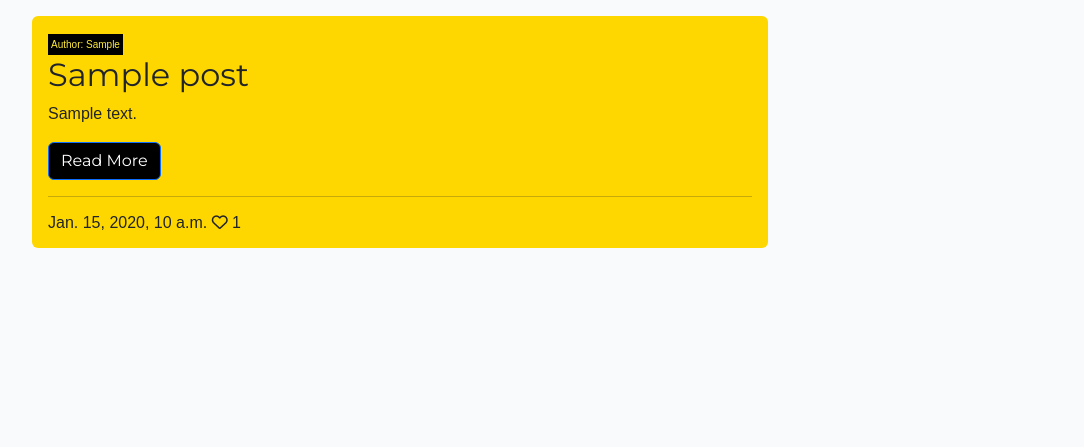
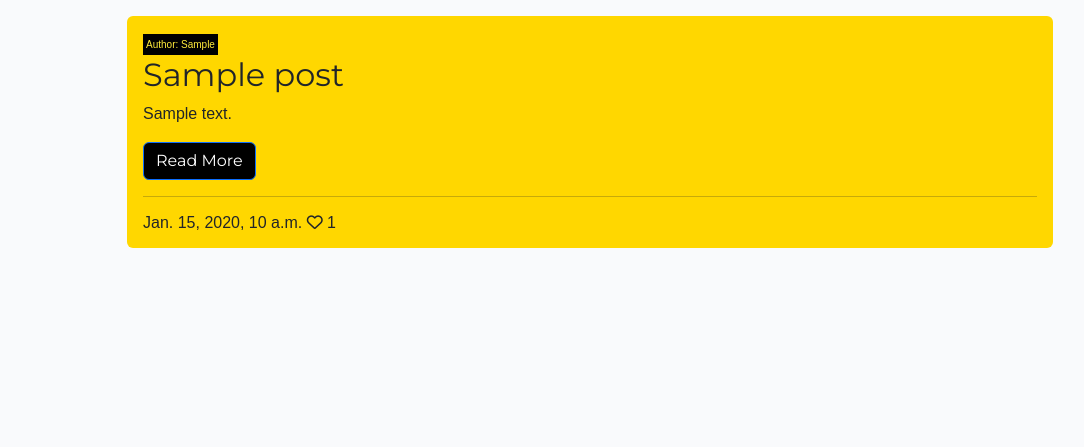
Before and after one commit to AASanusi/balln, a Django app: page / in a window 1280 px wide. Shown: the part 60-507 px from the top of the page, without its empty margins (50-1134 px from the left). Run offline with Django 4.2, Linux system fonts and the light colour scheme; tables that the repository leaves empty hold one stand-in row (values such as "Sample post"); some libraries are stand-ins or nearby versions.

Commit message:
Structure the for loop for each post on home page

```diff
--- a/templates/index.html
+++ b/templates/index.html
@@ -4,11 +4,11 @@
 
 
 <div class="container">
-    <div class="row">
+    <div class="row justify-content-center">
 
         <!-- Blog Entries Column-->
-        <div class="col-md-8 mt-3 left images">
         {% for post in post_list %}
+        <div class="col-md-10 mt-3 left images">
             <div class="card mb-4">
                 <div class="card-body">
                     <div class="image-container">
@@ -37,7 +37,7 @@
         {% if forloop.counter|divisibleby:3 %}
     </div>
 
-            <div class="row">
+    <div class="row justify-content-center">
         {% endif %}
         {% endfor %}
     </div>
```
Lines whose indentation alone changed are shown as unchanged.
